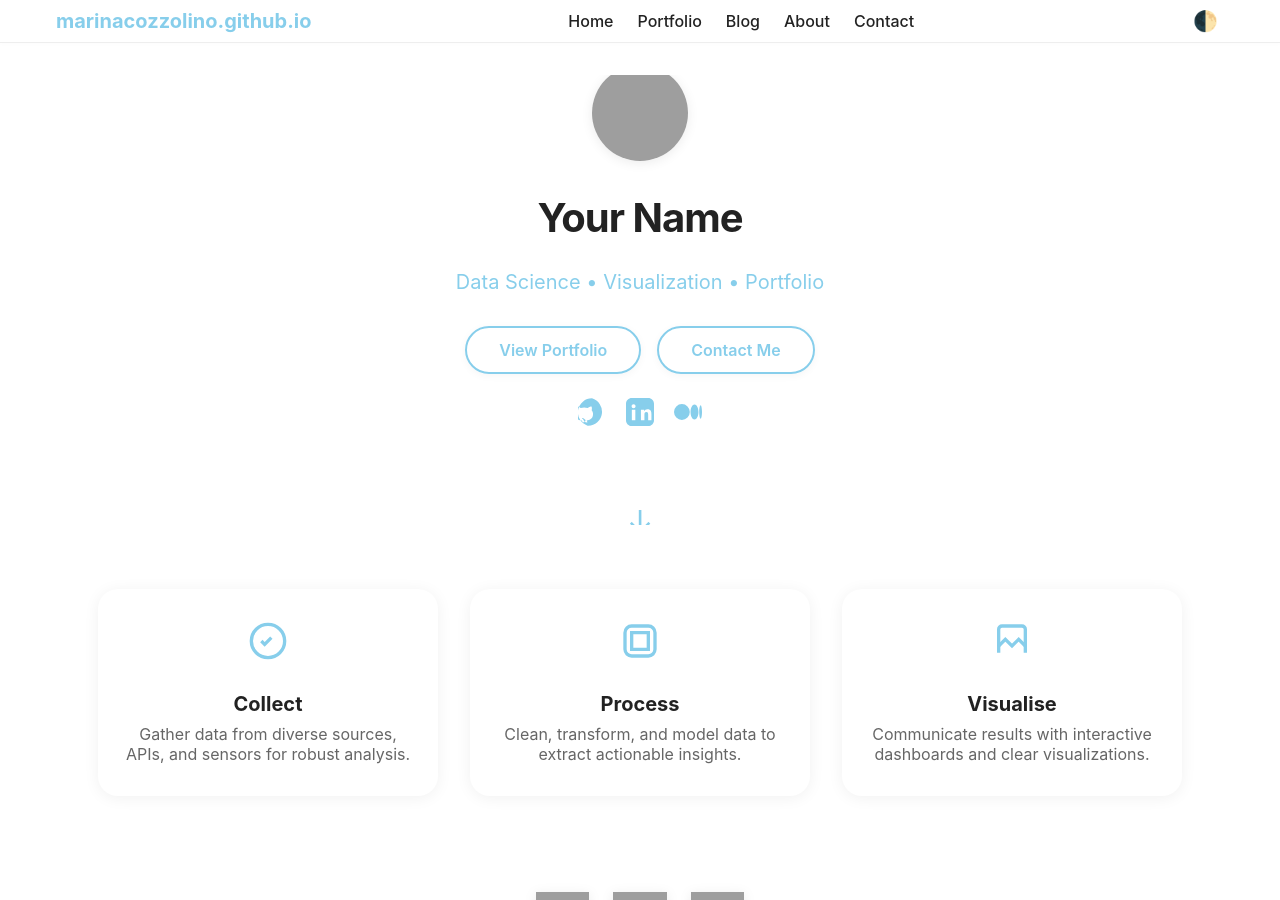
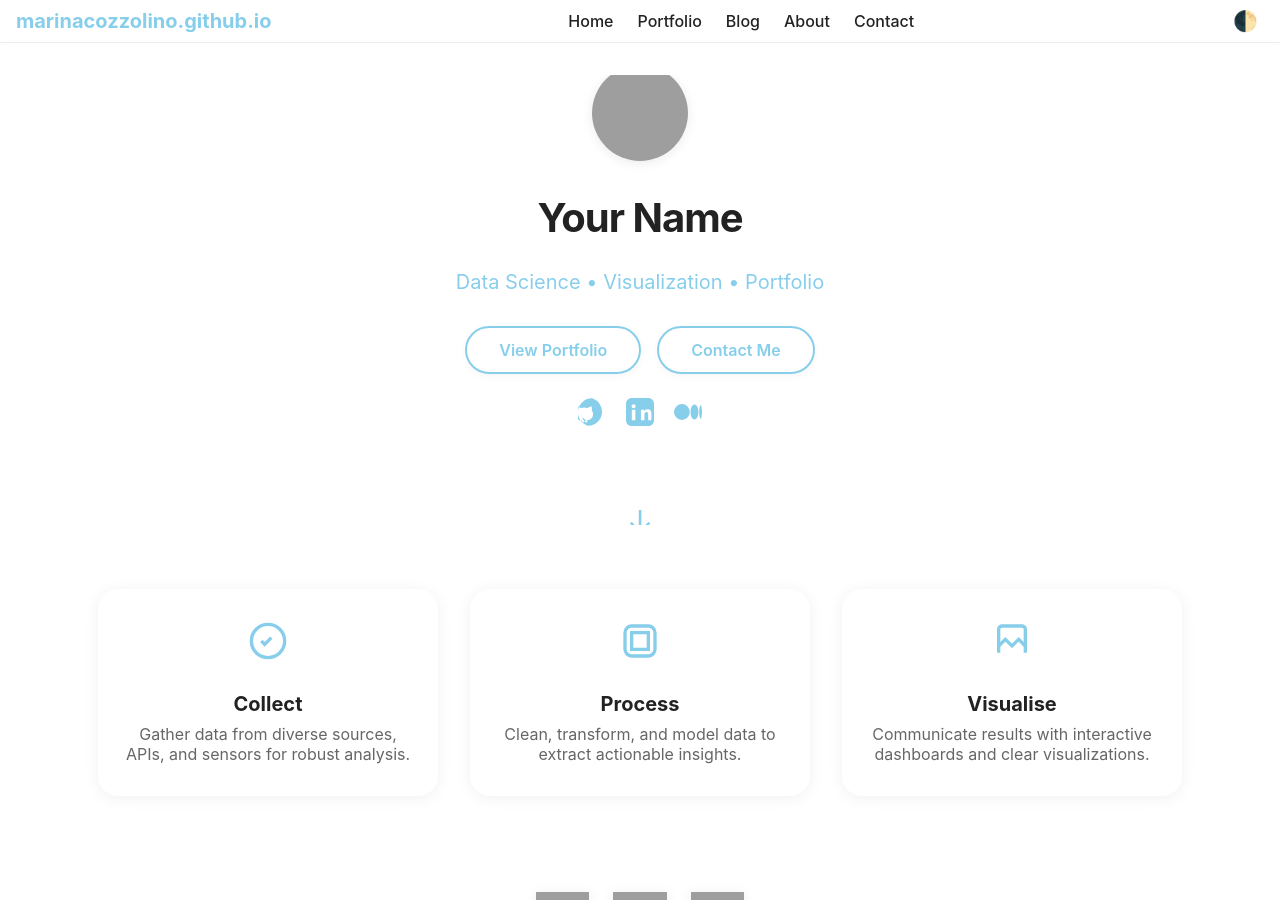
Before and after one commit to marinacozzolino/marinacozzolino.github.io, a Jekyll site: the page built from index.html, in a window 1280 px wide and 900 px high. Built offline with Jekyll 4.4.1, drawn with Linux system fonts in a browser that asks for light colours; a script that is not in the unit is left out; grey boxes are pictures that could not be loaded.

Commit message:
Make all sections full screen width: remove max-width constraints and add proper padding

```diff
--- a/assets/css/main.scss
+++ b/assets/css/main.scss
@@ -50,7 +50,7 @@
   display: flex;
   align-items: center;
   justify-content: space-between;
-  max-width: 1200px;
+  width: 100%;
   margin: 0 auto;
   padding: 0.5rem 1rem;
 }
@@ -92,10 +92,9 @@
 
 .site-main {
   flex: 1 0 auto;
-  max-width: 1200px;
+  width: 100%;
   margin: 0 auto;
   padding: 2rem 1rem 3rem 1rem;
-  width: 100%;
 }
 
 .site-footer {
@@ -294,9 +293,10 @@
   gap: 2rem;
   justify-content: center;
   align-items: stretch;
-  max-width: 1100px;
+  width: 100%;
   margin: 0 auto;
   flex-wrap: wrap;
+  padding: 0 1rem;
 }
 .service-card {
   background: #fff;
@@ -358,8 +358,8 @@
 
 // Portfolio Section
 #portfolio {
-  padding: 4rem 0 2rem 0;
-  max-width: 1200px;
+  padding: 4rem 1rem 2rem 1rem;
+  width: 100%;
   margin: 0 auto;
 }
 .portfolio-badges {
@@ -500,8 +500,8 @@
 
 // Blog Section
 #blog-list {
-  padding: 4rem 0 2rem 0;
-  max-width: 1100px;
+  padding: 4rem 1rem 2rem 1rem;
+  width: 100%;
   margin: 0 auto;
 }
 #blog-list h2 {
@@ -610,8 +610,8 @@
 
 // About Section
 #about {
-  padding: 4rem 0 2rem 0;
-  max-width: 900px;
+  padding: 4rem 1rem 2rem 1rem;
+  width: 100%;
   margin: 0 auto;
 }
 .about-container {
@@ -681,8 +681,8 @@
 
 // Contact Section
 #contact {
-  padding: 4rem 0 2rem 0;
-  max-width: 600px;
+  padding: 4rem 1rem 2rem 1rem;
+  width: 100%;
   margin: 0 auto;
 }
 .contact-container {
```
